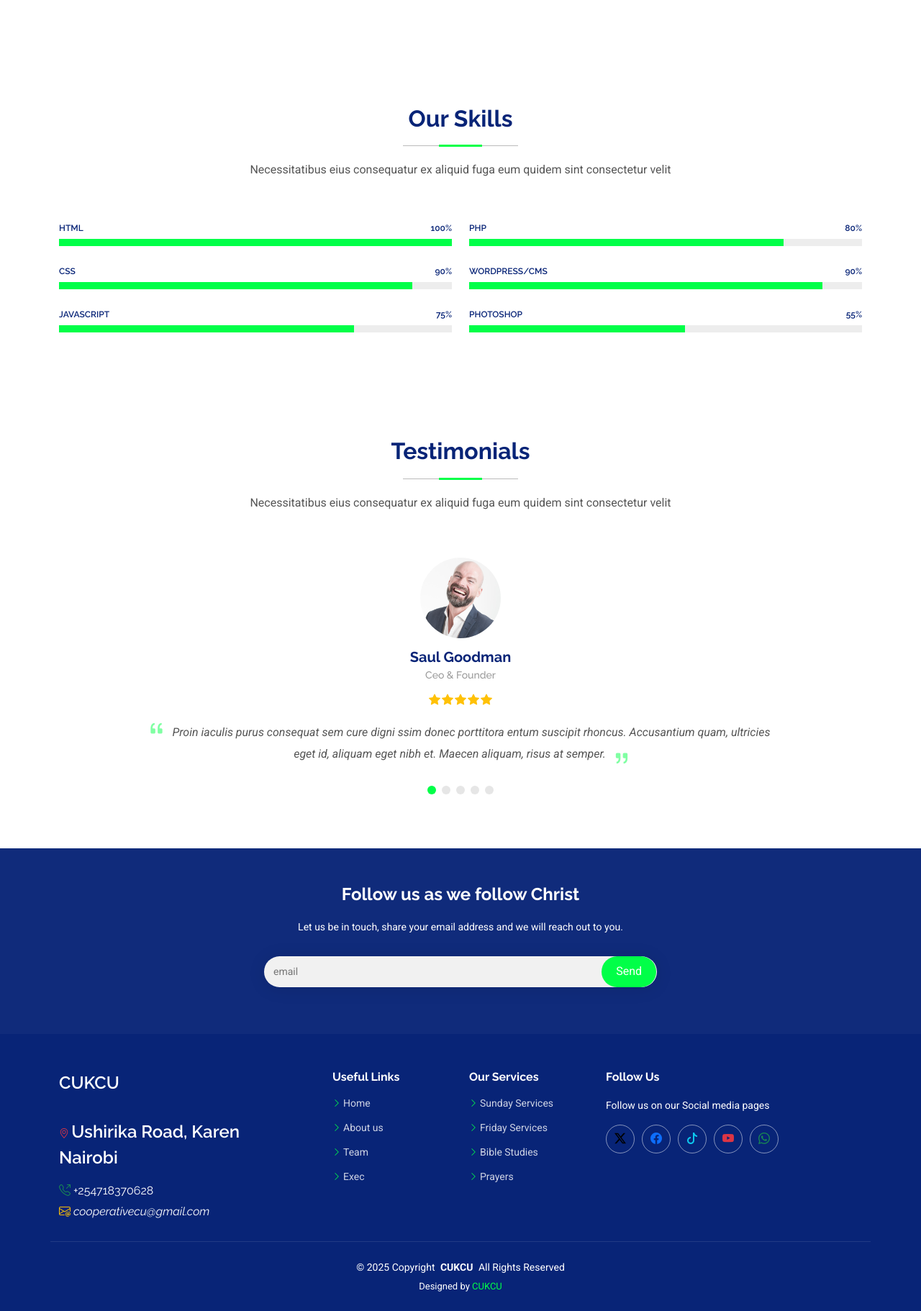
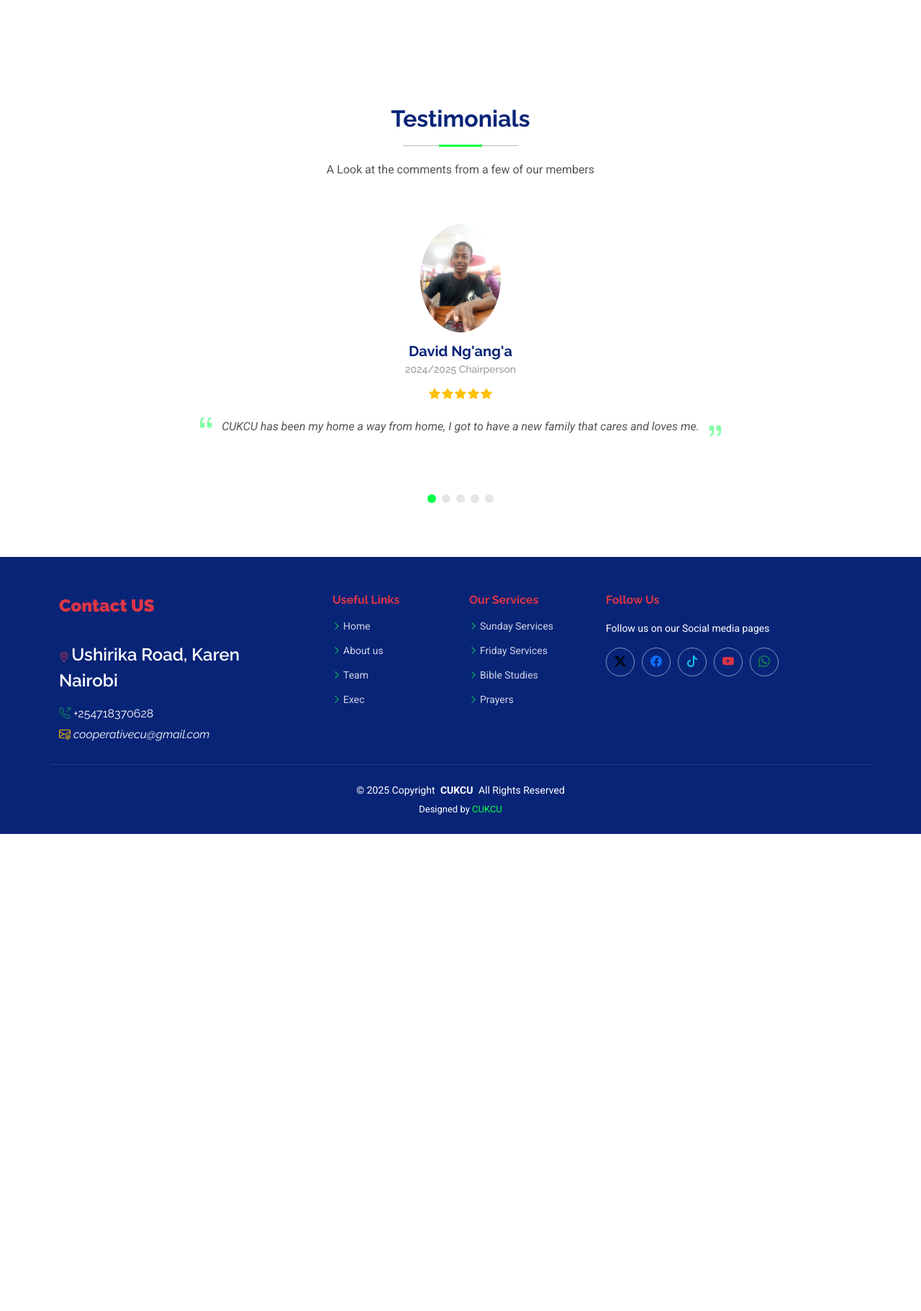
Before and after one commit to Cptzeph23/CUKCU, a Django app: page /about/ in a window 1280 px wide. Shown: the part 1534-3356 px from the top of the page at 72% size. After the commit the page ends 2693 px from the top, so only its background shows below. Run offline with Django 5.2, Linux system fonts and the light colour scheme; some libraries are stand-ins or nearby versions.

Commit message:
Initial Commit

```diff
--- a/templates/about.html
+++ b/templates/about.html
@@ -12,8 +12,8 @@
 
         <div class="row gy-4">
           <div class="col-lg-6 position-relative align-self-start" data-aos="fade-up" data-aos-delay="100">
-            <img src="assets/img/CUKCU logo.jpeg" class="img-fluid" alt="">
-            <a href="https://www.youtube.com/watch?v=00g7CHATRn0&t=4s&ab_channel=Co-operativeUniversityChristianUnion" class="glightbox pulsating-play-btn"></a>
+            <img src="{% static 'assets/img/CUKCU logo.jpeg' %}" class="img-fluid" alt="">
+            <a href="https://www.youtube.com/watch?v=2DZjdLh3i20&ab_channel=Co-operativeUniversityChristianUnion" class="glightbox pulsating-play-btn"></a>
           </div>
           <div class="col-lg-6 content" data-aos="fade-up" data-aos-delay="200">
             <h3>CUKCU History</h3>
@@ -144,82 +144,13 @@
 
     </section><!-- /Clients Section -->
 
-    <!-- Skills Section -->
-    <section id="skills" class="skills section">
-
-      <!-- Section Title -->
-      <div class="container section-title" data-aos="fade-up">
-        <h2>Our Skills</h2>
-        <p>Necessitatibus eius consequatur ex aliquid fuga eum quidem sint consectetur velit</p>
-      </div><!-- End Section Title -->
-
-      <div class="container" data-aos="fade-up" data-aos-delay="100">
-
-        <div class="row skills-content skills-animation">
-
-          <div class="col-lg-6">
-
-            <div class="progress">
-              <span class="skill"><span>HTML</span> <i class="val">100%</i></span>
-              <div class="progress-bar-wrap">
-                <div class="progress-bar" role="progressbar" aria-valuenow="100" aria-valuemin="0" aria-valuemax="100"></div>
-              </div>
-            </div><!-- End Skills Item -->
-
-            <div class="progress">
-              <span class="skill"><span>CSS</span> <i class="val">90%</i></span>
-              <div class="progress-bar-wrap">
-                <div class="progress-bar" role="progressbar" aria-valuenow="90" aria-valuemin="0" aria-valuemax="100"></div>
-              </div>
-            </div><!-- End Skills Item -->
-
-            <div class="progress">
-              <span class="skill"><span>JavaScript</span> <i class="val">75%</i></span>
-              <div class="progress-bar-wrap">
-                <div class="progress-bar" role="progressbar" aria-valuenow="75" aria-valuemin="0" aria-valuemax="100"></div>
-              </div>
-            </div><!-- End Skills Item -->
-
-          </div>
-
-          <div class="col-lg-6">
-
-            <div class="progress">
-              <span class="skill"><span>PHP</span> <i class="val">80%</i></span>
-              <div class="progress-bar-wrap">
-                <div class="progress-bar" role="progressbar" aria-valuenow="80" aria-valuemin="0" aria-valuemax="100"></div>
-              </div>
-            </div><!-- End Skills Item -->
-
-            <div class="progress">
-              <span class="skill"><span>WordPress/CMS</span> <i class="val">90%</i></span>
-              <div class="progress-bar-wrap">
-                <div class="progress-bar" role="progressbar" aria-valuenow="90" aria-valuemin="0" aria-valuemax="100"></div>
-              </div>
-            </div><!-- End Skills Item -->
-
-            <div class="progress">
-              <span class="skill"><span>Photoshop</span> <i class="val">55%</i></span>
-              <div class="progress-bar-wrap">
-                <div class="progress-bar" role="progressbar" aria-valuenow="55" aria-valuemin="0" aria-valuemax="100"></div>
-              </div>
-            </div><!-- End Skills Item -->
-
-          </div>
-
-        </div>
-
-      </div>
-
-    </section><!-- /Skills Section -->
-
     <!-- Testimonials Section -->
     <section id="testimonials" class="testimonials section">
 
       <!-- Section Title -->
       <div class="container section-title" data-aos="fade-up">
         <h2>Testimonials</h2>
-        <p>Necessitatibus eius consequatur ex aliquid fuga eum quidem sint consectetur velit</p>
+        <p>A Look at the comments from a few of our members</p>
       </div><!-- End Section Title -->
 
       <div class="container" data-aos="fade-up" data-aos-delay="100">
@@ -244,15 +175,16 @@
 
             <div class="swiper-slide">
               <div class="testimonial-item">
-                <img src="{% static 'assets/img/testimonials/testimonials-1.jpg' %}" class="testimonial-img" alt="">
-                <h3>Saul Goodman</h3>
-                <h4>Ceo &amp; Founder</h4>
+                <img src="{% static 'assets/img/Davy.jpeg' %}" class="testimonial-img" alt="">
+                <h3>David Ng'ang'a</h3>
+                <h4>2024/2025 Chairperson</h4>
                 <div class="stars">
                   <i class="bi bi-star-fill"></i><i class="bi bi-star-fill"></i><i class="bi bi-star-fill"></i><i class="bi bi-star-fill"></i><i class="bi bi-star-fill"></i>
                 </div>
                 <p>
                   <i class="bi bi-quote quote-icon-left"></i>
-                  <span>Proin iaculis purus consequat sem cure digni ssim donec porttitora entum suscipit rhoncus. Accusantium quam, ultricies eget id, aliquam eget nibh et. Maecen aliquam, risus at semper.</span>
+                  <span>CUKCU has been my home a way from home,
+                  I got to have a new family that cares and loves me. </span>
                   <i class="bi bi-quote quote-icon-right"></i>
                 </p>
               </div>
@@ -260,15 +192,16 @@
 
             <div class="swiper-slide">
               <div class="testimonial-item">
-                <img src="{% static 'assets/img/testimonials/testimonials-2.jpg' %}" class="testimonial-img" alt="">
-                <h3>Sara Wilsson</h3>
-                <h4>Designer</h4>
+                <img src="{% static 'assets/img/Secretary.jpeg' %}" class="testimonial-img" alt="">
+                <h3>Fidelis Kagure</h3>
+                <h4>2024/2025 Vice-chair</h4>
                 <div class="stars">
                   <i class="bi bi-star-fill"></i><i class="bi bi-star-fill"></i><i class="bi bi-star-fill"></i><i class="bi bi-star-fill"></i><i class="bi bi-star-fill"></i>
                 </div>
                 <p>
                   <i class="bi bi-quote quote-icon-left"></i>
-                  <span>Export tempor illum tamen malis malis eram quae irure esse labore quem cillum quid cillum eram malis quorum velit fore eram velit sunt aliqua noster fugiat irure amet legam anim culpa.</span>
+                  <span>CUKCU brings a smile on my face everyday knowing that I have somewhere to
+                  belong and share my thoughts and interact with people in the love of Christ</span>
                   <i class="bi bi-quote quote-icon-right"></i>
                 </p>
               </div>
@@ -276,15 +209,16 @@
 
             <div class="swiper-slide">
               <div class="testimonial-item">
-                <img src="{% static 'assets/img/testimonials/testimonials-3.jpg' %}" class="testimonial-img" alt="">
-                <h3>Jena Karlis</h3>
-                <h4>Store Owner</h4>
+                <img src="{% static 'assets/img/Treasurer.jpeg' %}" class="testimonial-img" alt="">
+                <h3>Samson Wekesa</h3>
+                <h4>2024/2025 Treasurer</h4>
                 <div class="stars">
                   <i class="bi bi-star-fill"></i><i class="bi bi-star-fill"></i><i class="bi bi-star-fill"></i><i class="bi bi-star-fill"></i><i class="bi bi-star-fill"></i>
                 </div>
                 <p>
                   <i class="bi bi-quote quote-icon-left"></i>
-                  <span>Enim nisi quem export duis labore cillum quae magna enim sint quorum nulla quem veniam duis minim tempor labore quem eram duis noster aute amet eram fore quis sint minim.</span>
+                  <span>Having served as the CUKCU trasurer, it has helped grow in terms of integrity and
+                  honesty, having trusted me with their finances</span>
                   <i class="bi bi-quote quote-icon-right"></i>
                 </p>
               </div>
@@ -292,15 +226,15 @@
 
             <div class="swiper-slide">
               <div class="testimonial-item">
-                <img src="{% static 'assets/img/testimonials/testimonials-4.jpg' %}" class="testimonial-img" alt="">
-                <h3>Matt Brandon</h3>
-                <h4>Freelancer</h4>
+                <img src="{% static 'assets/img/Brenda Okiru.jpeg' %}" class="testimonial-img" alt="">
+                <h3>Brenda Okiru</h3>
+                <h4>2024/2025 Discipleship leader</h4>
                 <div class="stars">
                   <i class="bi bi-star-fill"></i><i class="bi bi-star-fill"></i><i class="bi bi-star-fill"></i><i class="bi bi-star-fill"></i><i class="bi bi-star-fill"></i>
                 </div>
                 <p>
                   <i class="bi bi-quote quote-icon-left"></i>
-                  <span>Fugiat enim eram quae cillum dolore dolor amet nulla culpa multos export minim fugiat minim velit minim dolor enim duis veniam ipsum anim magna sunt elit fore quem dolore labore illum veniam.</span>
+                  <span>CUKCU has helped grow my confidence in evangelizing and preaching the Gospel of Christ.</span>
                   <i class="bi bi-quote quote-icon-right"></i>
                 </p>
               </div>
@@ -308,15 +242,16 @@
 
             <div class="swiper-slide">
               <div class="testimonial-item">
-                <img src="{% static 'assets/img/testimonials/testimonials-5.jpg' %}" class="testimonial-img" alt="">
-                <h3>John Larson</h3>
-                <h4>Entrepreneur</h4>
+                <img src="{% static 'assets/img/Mwanik.jpeg' %}" class="testimonial-img" alt="">
+                <h3>Emmanuel Mwanik</h3>
+                <h4>2025/2026 Chairperson</h4>
                 <div class="stars">
                   <i class="bi bi-star-fill"></i><i class="bi bi-star-fill"></i><i class="bi bi-star-fill"></i><i class="bi bi-star-fill"></i><i class="bi bi-star-fill"></i>
                 </div>
                 <p>
                   <i class="bi bi-quote quote-icon-left"></i>
-                  <span>Quis quorum aliqua sint quem legam fore sunt eram irure aliqua veniam tempor noster veniam enim culpa labore duis sunt culpa nulla illum cillum fugiat legam esse veniam culpa fore nisi cillum quid.</span>
+                  <span>CUKCU has helped me diversify my leadership skills and I'm forever grateful
+                  for serving this great institution. More Grace</span>
                   <i class="bi bi-quote quote-icon-right"></i>
                 </p>
               </div>
--- a/templates/starter-page.html
+++ b/templates/starter-page.html
@@ -106,28 +106,12 @@
 
   <footer id="footer" class="footer dark-background">
 
-    <div class="footer-newsletter">
-      <div class="container">
-        <div class="row justify-content-center text-center">
-          <div class="col-lg-6">
-            <h4>Follow us as we follow Christ</h4>
-            <p>Let us be in touch, share your email address and we will reach out to you.</p>
-            <form action="forms/newsletter.php" method="post" class="php-email-form">
-              <div class="newsletter-form"><input type="email" name="email" placeholder="email"><input type="submit" value="Send"></div>
-              <div class="loading">Loading</div>
-              <div class="error-message"></div>
-              <div class="sent-message">Your email has been sent, you will receive a followed response. Thank you</div>
-            </form>
-          </div>
-        </div>
-      </div>
-    </div>
 
     <div class="container footer-top">
       <div class="row gy-4">
         <div class="col-lg-4 col-md-6 footer-about">
           <a href="index.html" class="d-flex align-items-center">
-            <span class="sitename">CUKCU</span>
+            <span class="sitename text-danger fw-bolder">Contact US</span>
           </a>
           <div class="footer-contact pt-3">
              <p class="mt-3 fw-lighter"> <i class="bi bi-geo-alt text-danger"></i> <a href="https://maps.app.goo.gl/hNwT5ZQwXKnwh5qu7" target="_blank"> Ushirika Road, Karen  <br>Nairobi </a>
@@ -139,7 +123,7 @@
         </div>
 
         <div class="col-lg-2 col-md-3 footer-links">
-          <h4>Useful Links</h4>
+          <h4 class="text-danger fw-bolder">Useful Links</h4>
           <ul>
             <li><i class="bi bi-chevron-right"></i> <a href="#">Home</a></li>
             <li><i class="bi bi-chevron-right"></i> <a href="#">About us</a></li>
@@ -149,7 +133,7 @@
         </div>
 
         <div class="col-lg-2 col-md-3 footer-links">
-          <h4>Our Services</h4>
+          <h4 class="text-danger fw-bolder">Our Services</h4>
           <ul>
             <li><i class="bi bi-chevron-right"></i> <a href="#">Sunday Services</a></li>
             <li><i class="bi bi-chevron-right"></i> <a href="#">Friday Services</a></li>
@@ -159,7 +143,7 @@
         </div>
 
         <div class="col-lg-4 col-md-12">
-          <h4>Follow Us</h4>
+          <h4 class="text-danger fw-bolder">Follow Us</h4>
           <p>Follow us on our Social media pages</p>
           <div class="social-links d-flex">
             <a href="https://x.com/CoopUniCu?mx=2 " target="_blank"><i class="bi bi-twitter-x text-black"></i></a>
```
